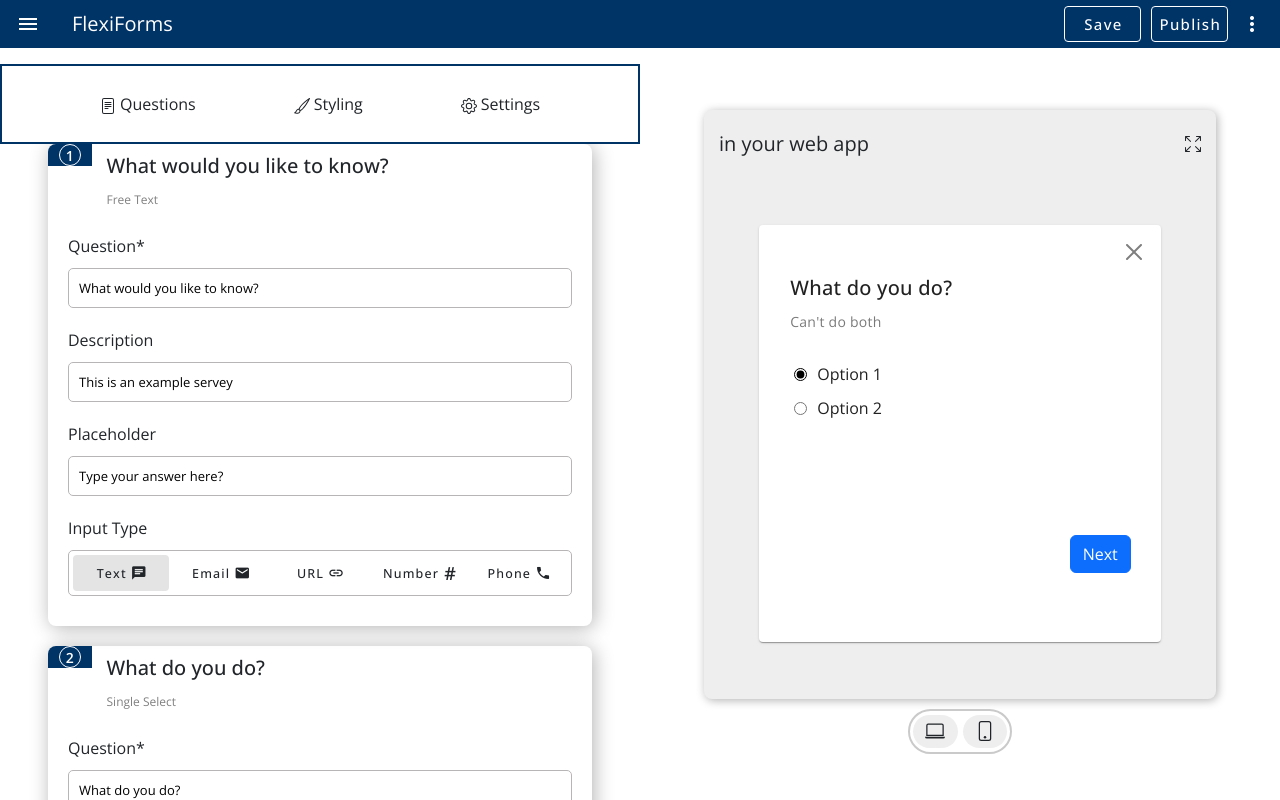
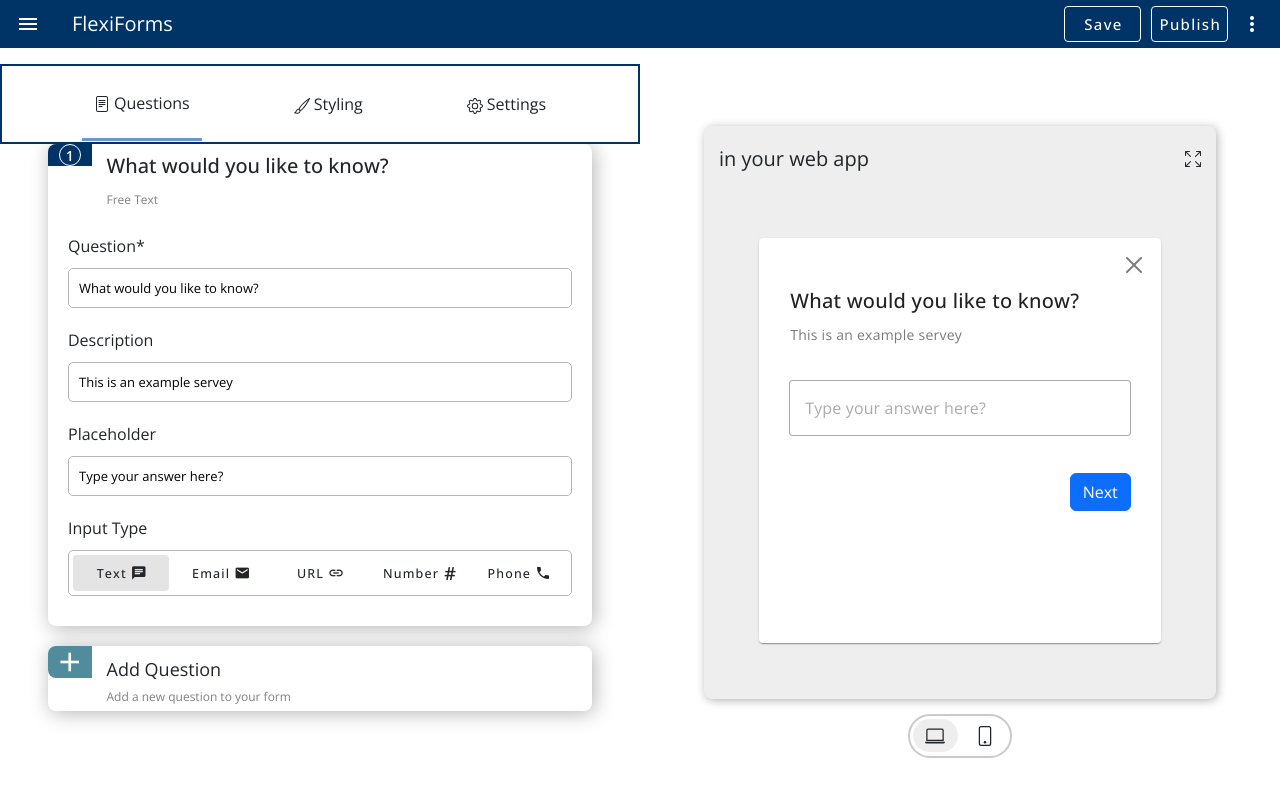
Before and after one commit to Hamza-Akdim/FlexiForms, a Vue app: page / in a window 1280 px wide. Built offline with nearby package versions, Linux system fonts and the light colour scheme.

Commit message:
for safety

```diff
--- a/src/components/Display/DisplayNewForm.vue
+++ b/src/components/Display/DisplayNewForm.vue
@@ -1,7 +1,6 @@
 <template>
   <FreeText v-if="survey[survey.length - 1].type === 'freeText'" />
   <SingleSelect v-if="survey[survey.length - 1].type === 'singleSelect'" />
-    {{ console.log(survey[survey.length - 1].type) }}
 </template>
 
 <script>
--- a/src/components/Display/SingleSelect.vue
+++ b/src/components/Display/SingleSelect.vue
@@ -50,12 +50,9 @@ export default {
 }
 
 .input-text {
-  /* display: flex; */
-  /* justify-content: center; */
-  /* align-items: center; */
-  height: 50%;
+  height: 45%;
   margin-top: 10px;
-  padding: 15px;
+  padding: 9px 15px 15px 15px;
 }
 
 .next-btn {
--- a/src/components/Diverse/NavBar.vue
+++ b/src/components/Diverse/NavBar.vue
@@ -1,6 +1,10 @@
 <template>
   <div class="nav-bar">
-    <div class="div-icon">
+    <button
+      class="div-icon"
+      :class="{ clickColor: setColor[0] }"
+      @click="triggerEvent(0)"
+    >
       <svg
         xmlns="http://www.w3.org/2000/svg"
         width="16"
@@ -17,9 +21,13 @@
         />
       </svg>
       Questions
-    </div>
+    </button>
 
-    <div class="div-icon">
+    <button
+      class="div-icon"
+      :class="{ clickColor: setColor[1] }"
+      @click="triggerEvent(1)"
+    >
       <svg
         xmlns="http://www.w3.org/2000/svg"
         width="16"
@@ -33,9 +41,13 @@
         />
       </svg>
       Styling
-    </div>
+    </button>
 
-    <div class="div-icon">
+    <button
+      class="div-icon"
+      :class="{ clickColor: setColor[2] }"
+      @click="triggerEvent(2)"
+    >
       <svg
         xmlns="http://www.w3.org/2000/svg"
         width="16"
@@ -52,13 +64,31 @@
         />
       </svg>
       Settings
-    </div>
+    </button>
   </div>
 </template>
 
 <script>
 export default {
   name: "nav-bar-form-question",
+
+  data() {
+    return {
+      setColor: [true, false, false],
+    };
+  },
+
+  methods: {
+    triggerEvent(i) {
+      this.setColor.forEach((value, index) => {
+        if(i!=index){
+          this.setColor[index]= false
+        }else {
+          this.setColor[index] = true
+        }
+      });
+    },
+  },
 };
 </script>
 
@@ -73,8 +103,16 @@ export default {
   display: flex;
   justify-content: space-evenly;
   align-items: center;
-  border: 2px solid rgb(0,51,102);
-
+  border: 2px solid rgb(0, 51, 102);
 }
 
+.div-icon {
+  cursor: pointer;
+  height: 98%;
+  padding: 0 12px 0 12px;
+}
+
+.clickColor {
+  border-bottom: 3px solid rgb(102, 153, 204);
+}
 </style>
--- a/src/components/FormBuilder.vue
+++ b/src/components/FormBuilder.vue
@@ -51,9 +51,18 @@ export default {
         },
       },
 
-      survey: [{type: 'freeText', number: 1}, {type:'singleSelect', number: 2}],
+      survey: [],
     };
   },
+
+  //   computed: {
+  //   survey() {
+  //     return [
+  //       { type: "freeText", freeText: this.freeText, number: 1 },
+  //       { type: "singleSelect", singleSelect: this.singleSelect, number: 2 },
+  //     ];
+  //   },
+  // },
 
   methods: {},
 
--- a/src/components/FormDisplay.vue
+++ b/src/components/FormDisplay.vue
@@ -25,7 +25,11 @@
     </div>
 
     <div class="change-device">
-      <div class="icon-device">
+      <button
+        class="icon-device"
+        :class="{ backgroundDeviceIcon: setBackgroundColor }"
+        @click="changeColor"
+      >
         <svg
           xmlns="http://www.w3.org/2000/svg"
           width="20"
@@ -38,9 +42,13 @@
             d="M13.5 3a.5.5 0 0 1 .5.5V11H2V3.5a.5.5 0 0 1 .5-.5zm-11-1A1.5 1.5 0 0 0 1 3.5V12h14V3.5A1.5 1.5 0 0 0 13.5 2zM0 12.5h16a1.5 1.5 0 0 1-1.5 1.5h-13A1.5 1.5 0 0 1 0 12.5"
           />
         </svg>
-      </div>
+      </button>
 
-      <div class="icon-device">
+      <button
+        class="icon-device"
+        :class="{ backgroundDeviceIcon: !setBackgroundColor }"
+        @click="changeColor"
+      >
         <svg
           xmlns="http://www.w3.org/2000/svg"
           width="20"
@@ -54,7 +62,7 @@
           />
           <path d="M8 14a1 1 0 1 0 0-2 1 1 0 0 0 0 2" />
         </svg>
-      </div>
+      </button>
     </div>
   </div>
 </template>
@@ -67,6 +75,18 @@ export default {
   components: {
     DisplayNewForm,
   },
+
+  data() {
+    return {
+      setBackgroundColor: true,
+    };
+  },
+
+  methods: {
+    changeColor() {
+      this.setBackgroundColor = !this.setBackgroundColor;
+    },
+  },
 };
 </script>
 
@@ -74,11 +94,12 @@ export default {
 .formDispaly {
   width: 50vw;
   height: 100%;
+  padding-top: 20px;
   display: flex;
   flex-direction: column;
   justify-content: center;
   align-items: center;
-  gap: 10px;
+  gap: 15px;
 }
 .parent {
   width: 80%;
@@ -118,12 +139,20 @@ export default {
 }
 
 .icon-device {
-  background-color: #eee;
   display: flex;
   height: 95%;
   width: 100%;
-  border-radius: 99999px;
+  cursor: pointer;
+  border-radius: 100px;
   justify-content: center;
   align-items: center;
 }
+
+.icon-device:hover {
+  background-color: #f3f4f7;
+}
+
+.backgroundDeviceIcon {
+  background-color: #eee;
+}
 </style>
--- a/src/components/Questions/AddQuestion.vue
+++ b/src/components/Questions/AddQuestion.vue
@@ -122,7 +122,7 @@ export default {
     },
 
     addNewSurvey(surveyType) {
-      this.survey.push({type: surveyType, number: this.survey.length +1 })
+      this.survey.push({type: surveyType,  number: this.survey.length +1 })
     },
   },
   inject: ["survey"],
--- a/src/components/Questions/FreeText.vue
+++ b/src/components/Questions/FreeText.vue
@@ -145,6 +145,7 @@ export default {
       this.isHidden = !this.isHidden;
     },
   },
+
 };
 </script>
 
--- a/src/components/Questions/NewForm.vue
+++ b/src/components/Questions/NewForm.vue
@@ -1,5 +1,6 @@
 <template>
   <template v-for="(form) in survey" >
+    {{ console.log(survey) }}
     <FreeText v-if="form.type === 'freeText'" :key="form.number" :surveyNumber="form.number"/>
     <SingleSelect v-if="form.type === 'singleSelect'" :key="form.number" :surveyNumber="form.number" />
     <MultiSelect v-if="form.type === 'multiSelect'" :key="form.number" :surveyNumber="form.number" />
@@ -14,12 +15,17 @@ import SingleSelect from "./SingleSelect.vue";
 export default {
   name: "new-form",
 
-  inject: ["survey"],
+  inject: ["freeText","survey"],
   components: {
     FreeText,
     SingleSelect,
     MultiSelect,
   },
+
+  beforeMount() {
+    this.survey.push({type: 'freeText', freeText: this.freeText, number: 1})
+  }
+
 };
 </script>
 
```
